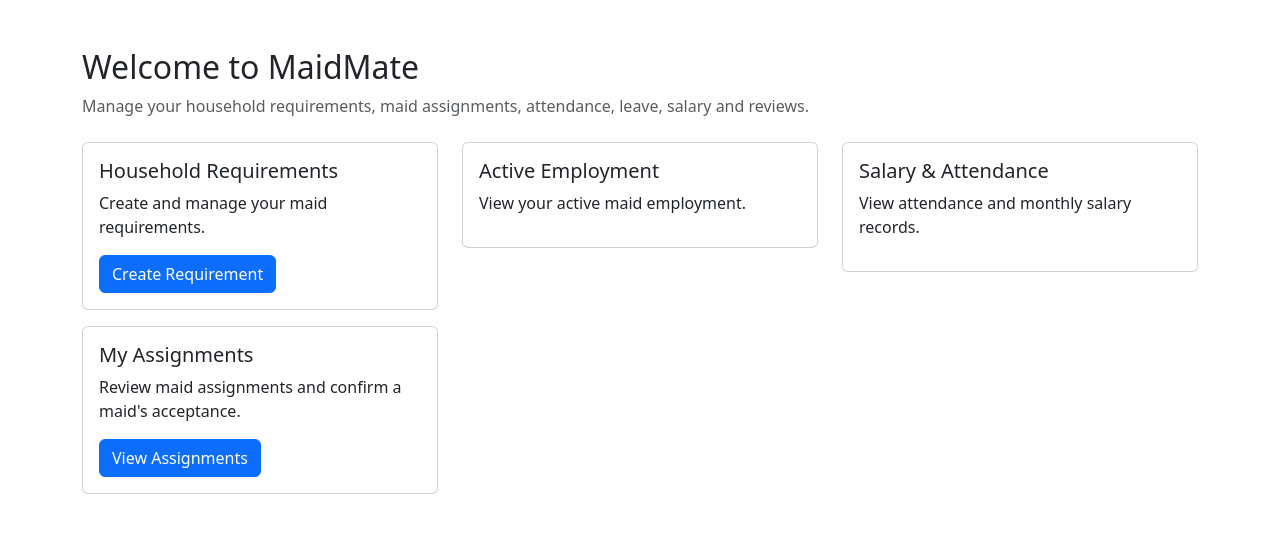
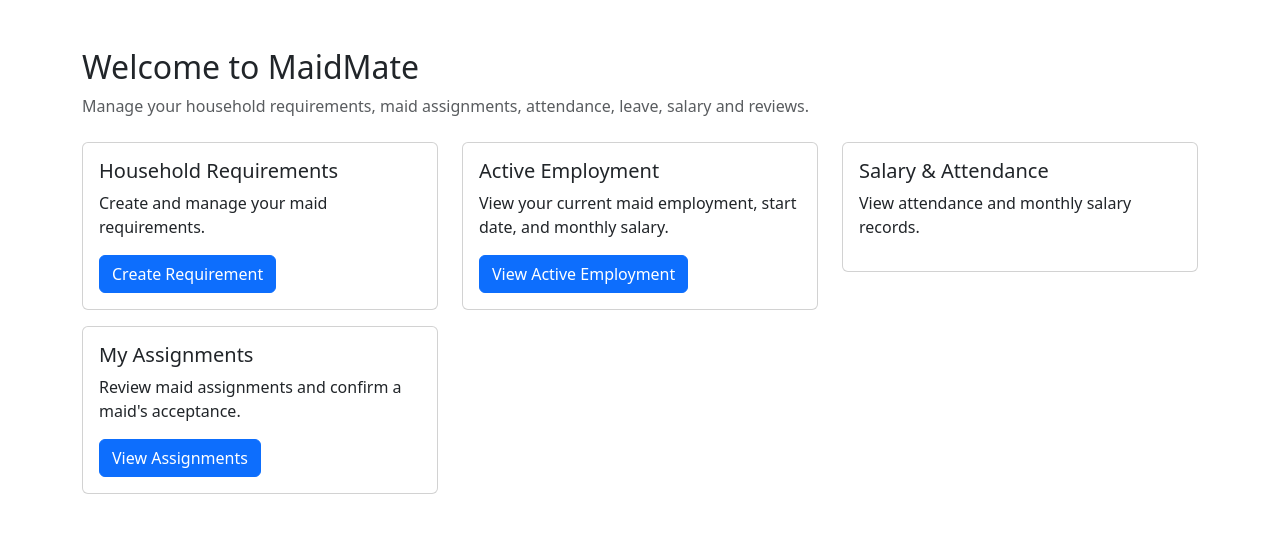
Before and after one commit to shubh110105/sahayika, a Flask app: template app/templates/customer/dashboard.html in a window 1280 px wide. Shown: the part 56-589 px from the top of the page. Run offline with Flask 3, Linux system fonts and the light colour scheme; the template is opened without the code that fills it, so the values that code supplies are empty.

Commit message:
Enhance active employment card with detailed information and button for viewing current maid employment

```diff
--- a/app/templates/customer/dashboard.html
+++ b/app/templates/customer/dashboard.html
@@ -41,14 +41,23 @@
             </div>
         </div>
 
+
         <div class="col-md-4 mb-3">
-            <div class="card">
+            <div class="card h-100">
                 <div class="card-body">
-                    <h5>Active Employment</h5>
-                    <p>View your active maid employment.</p>
+                    <h5 class="card-title">Active Employment</h5>
+                    <p class="card-text">
+                        View your current maid employment, start date,
+                        and monthly salary.
+                    </p>
+                    <a href="/customer/employments/active/page"
+                    class="btn btn-primary">
+                        View Active Employment
+                    </a>
                 </div>
             </div>
         </div>
+
 
         <div class="col-md-4 mb-3">
             <div class="card">
```
